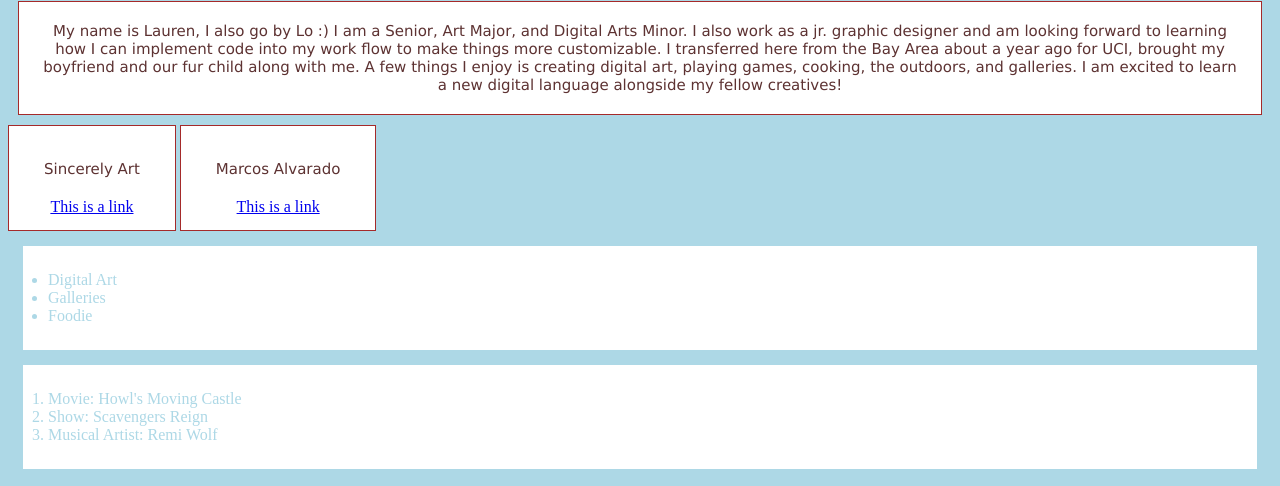
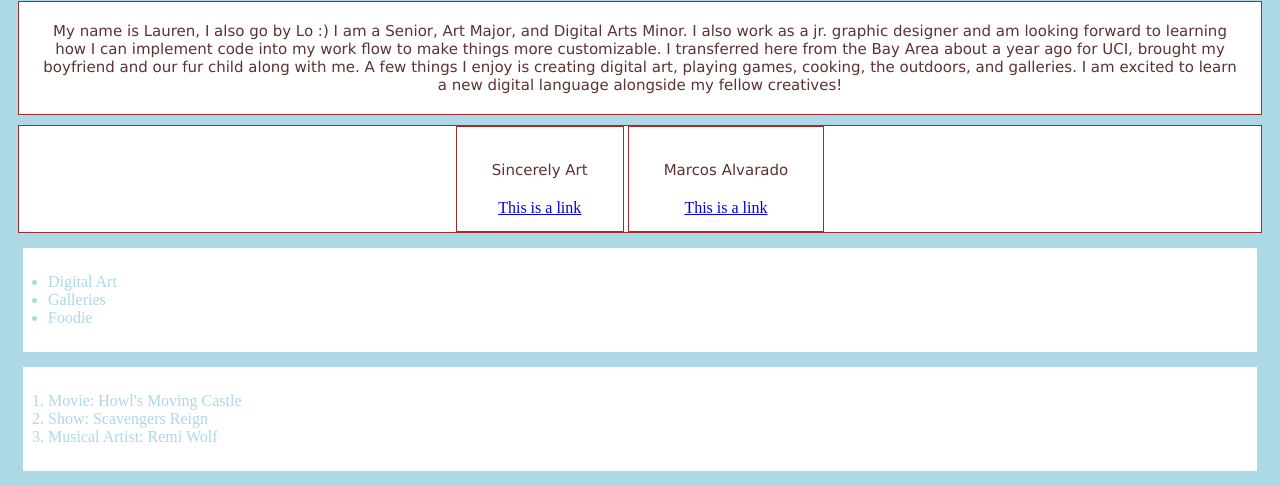
Before and after one commit to Laurenmdart/About-Me, a plain HTML site: page index.html in a window 1280 px wide. Shown: the part 457-943 px from the top of the page. Drawn offline with Linux system fonts and the light colour scheme.

Commit message:
Update index.html

```diff
--- a/index.html
+++ b/index.html
@@ -27,6 +27,7 @@
 
 
 </div>
+    <div class="group2">
    <div class="button">
      <a href="style.css"></a>
      <p>
```
